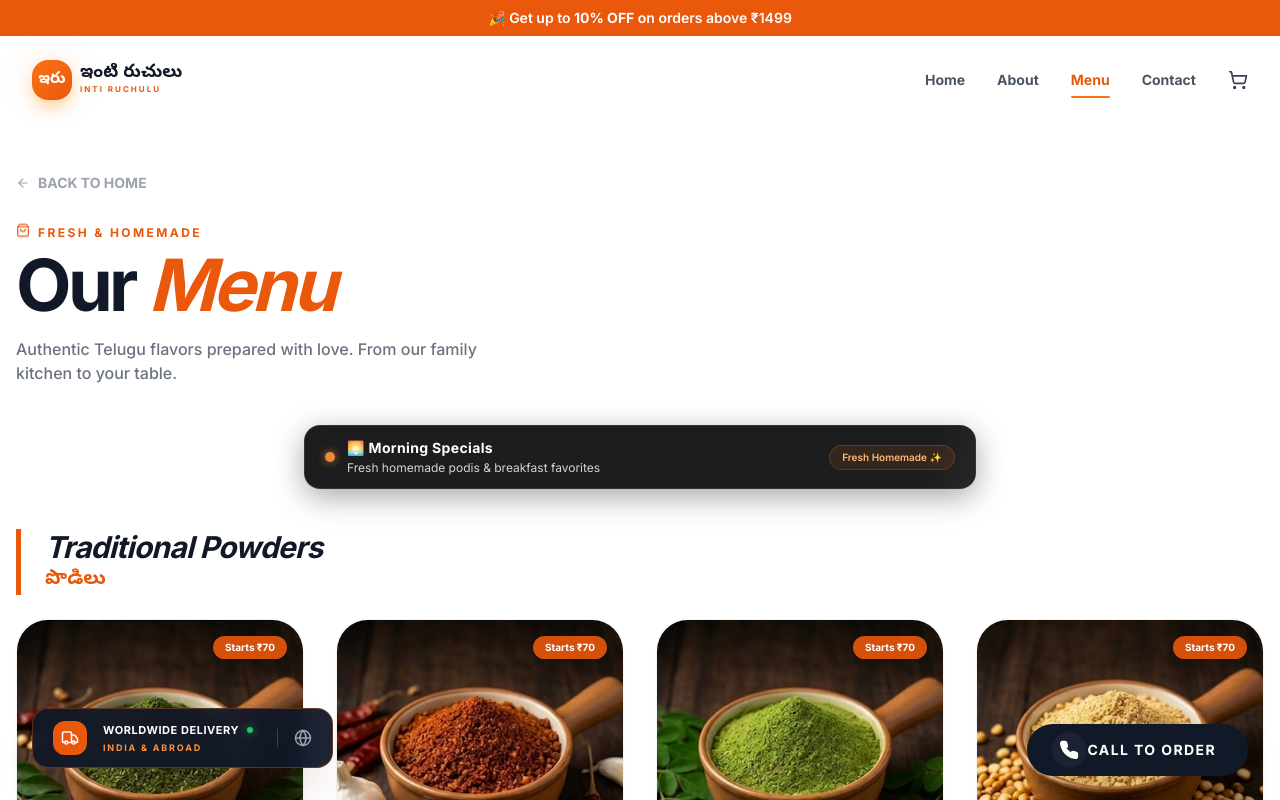
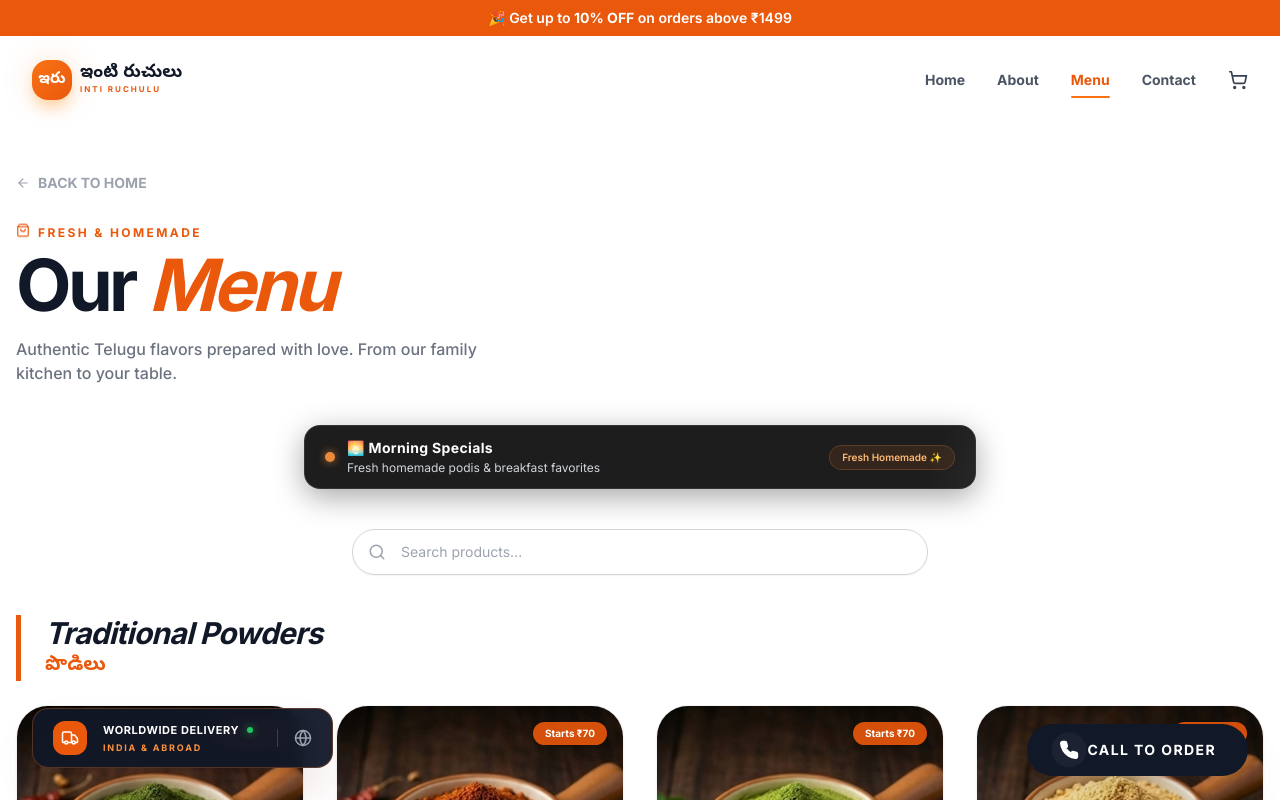
Before and after one commit to Anudepp/intiruchulu, a React (Vite) app: page /menu in a window 1280 px wide. Shown: the top 800 px of the page. Built offline with nearby package versions, Linux system fonts and the light colour scheme.

Commit message:
feat(search): add reusable SearchBar component

```diff
--- /dev/null
+++ b/src/components/SearchBar.tsx
@@ -0,0 +1,47 @@
+import { Search } from "lucide-react";
+
+interface SearchBarProps {
+  value: string;
+  onChange: (value: string) => void;
+}
+
+export default function SearchBar({
+  value,
+  onChange,
+}: SearchBarProps) {
+  return (
+    <div className="mb-8 md:mb-10">
+      <div className="relative max-w-xl mx-auto">
+        <Search
+          size={18}
+          className="absolute left-4 top-1/2 -translate-y-1/2 text-gray-400"
+        />
+
+        <input
+          type="text"
+          value={value}
+          placeholder="Search products..."
+          onChange={(e) => onChange(e.target.value)}
+          className="
+            w-full
+            rounded-full
+            border
+            border-gray-300
+            bg-white
+            py-3
+            pl-12
+            pr-4
+            text-sm
+            shadow-sm
+            transition-all
+            duration-200
+            focus:border-orange-500
+            focus:outline-none
+            focus:ring-2
+            focus:ring-orange-200
+          "
+        />
+      </div>
+    </div>
+  );
+}
--- a/src/pages/Menu.tsx
+++ b/src/pages/Menu.tsx
@@ -1,11 +1,13 @@
 import { ShoppingBag, ArrowLeft, Phone } from 'lucide-react';
 import ShippingBadge from '../components/ShippingBadge';
-import { useEffect } from 'react';
+import { useEffect, useState } from 'react';
 import { Link, useLocation } from 'react-router-dom';
 import SmartBanner from "../components/SmartBanner";
 import type { Product } from "../types/product";
 import { products } from "../data/products";
 import ProductCard from "../components/ProductCard";
+import SearchBar from "../components/SearchBar";
+
 
 
 
@@ -16,6 +18,8 @@ import ProductCard from "../components/ProductCard";
 export default function Menu() {
   const phoneNumber = "+918499962882";
   const location = useLocation();
+
+  const [searchQuery, setSearchQuery] = useState("");
 
   useEffect(() => {
     if (location.hash) {
@@ -96,8 +100,13 @@ export default function Menu() {
 
   {/* SMART CONTEXTUAL BANNER */}
   <div className="mb-8 md:mb-10">
-    <SmartBanner />
-  </div>
+          <SmartBanner
+          />
+        </div>
+        <SearchBar
+  value={searchQuery}
+  onChange={setSearchQuery}
+/>
 
   {/* PRODUCTS */}
   <SectionLayout
```
